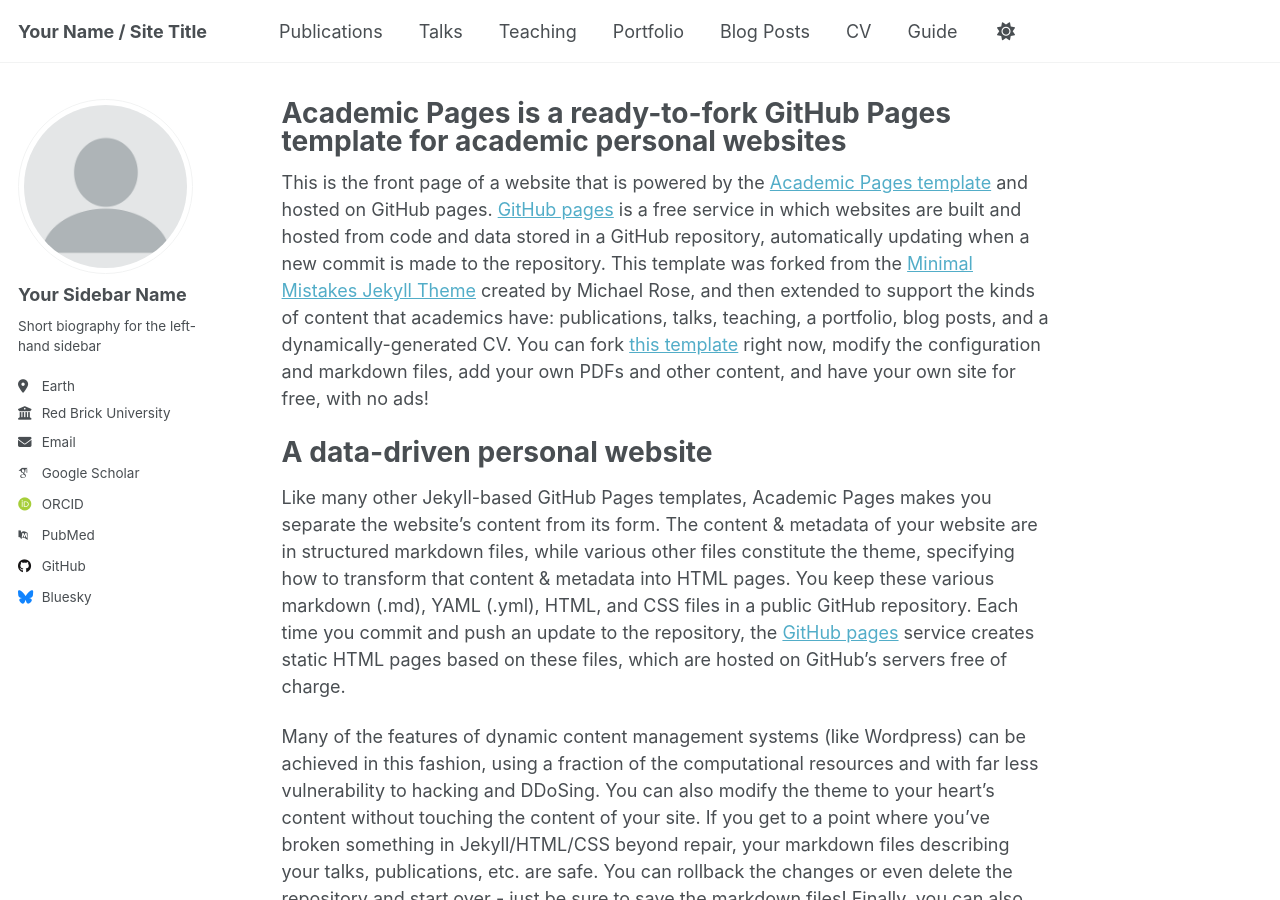
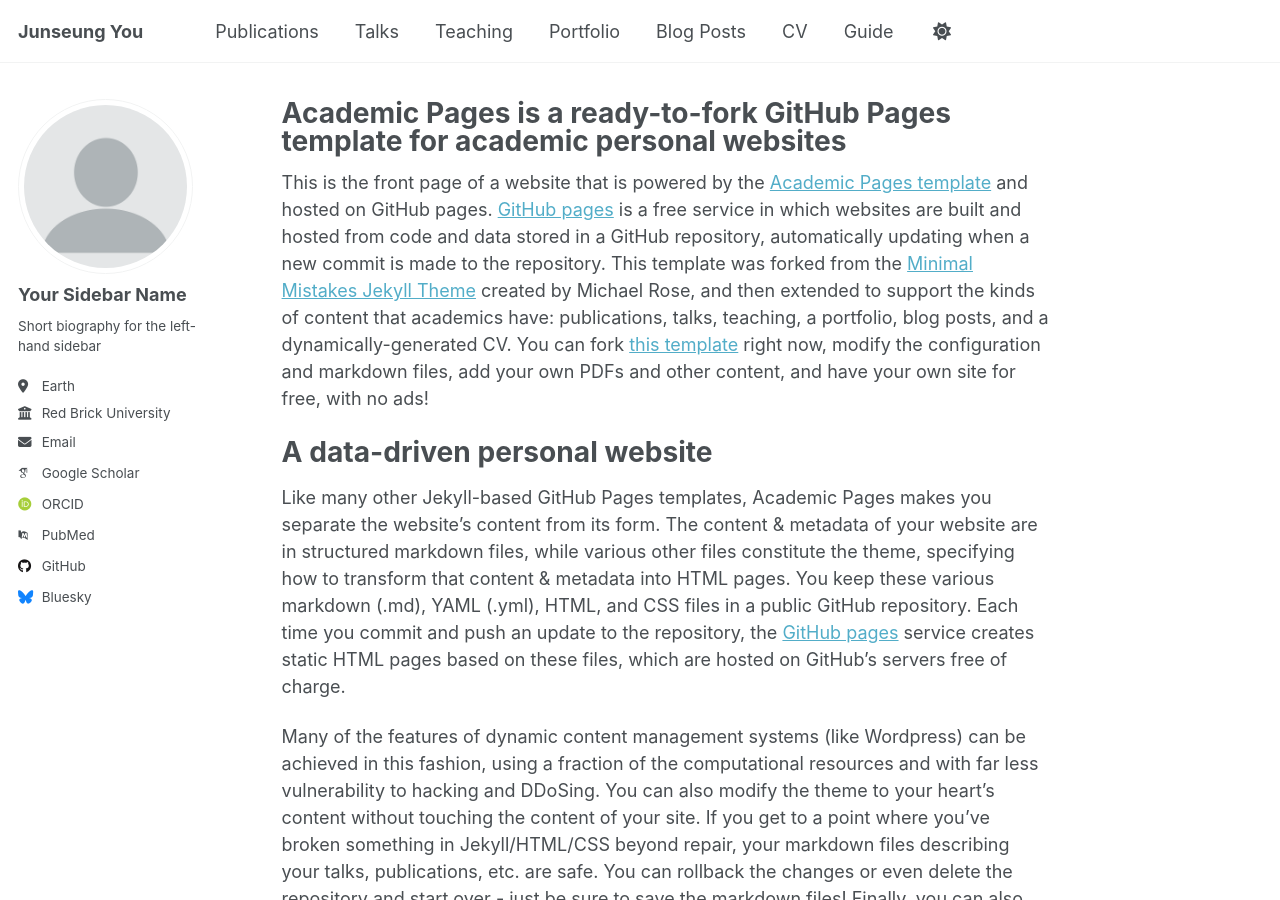
Before and after one commit to junseungyou/junseungyou, a Jekyll site: the page built from _pages/about.md, in a window 1280 px wide and 900 px high. Built offline with Jekyll 4.4.1, drawn with Linux system fonts in a browser that asks for light colours; some web fonts are replaced.

Commit message:
set name

```diff
--- a/_config.yml
+++ b/_config.yml
@@ -9,7 +9,7 @@
 # Basic Site Settings
 locale                   : "en-US"
 site_theme               : "default"
-title                    : "Your Name / Site Title"
+title                    : "Junseung You"
 title_separator          : "-"
 name                     : &name "Your Name"
 description              : &description "personal description"
```
